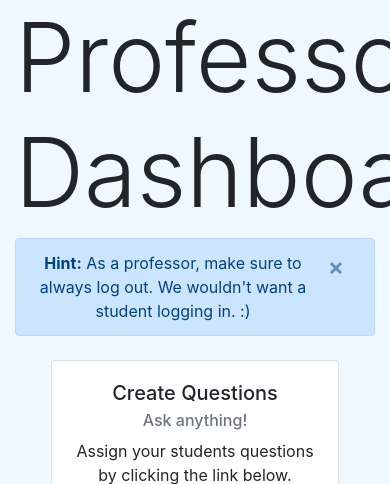
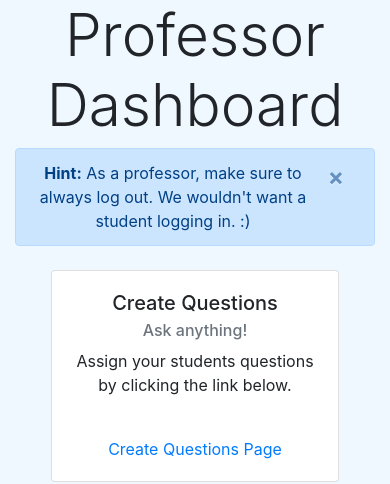
Before and after one commit to cchromak/Testing-Website, a PHP site: page /professor/professor.php in a window 390 px wide; the page is wider, and only the part inside the window is pictured. Shown: the part 104-588 px from the top of that part. Run offline with PHP 8.4, Linux system fonts and the light colour scheme; the visitor is signed in with stand-in values (Sample User, id 1); data that the repository does not hold is empty.

Commit message:
matching the css from style index to the main page

```diff
--- a/professor/styleIndex.css
+++ b/professor/styleIndex.css
@@ -78,6 +78,19 @@ button[disabled] > span{
 
     }
 }
+@media only screen and (max-width: 980px) {
+   form{
+    padding: 2% 30% 0 30%;
+   }
+
+
+}
+@media only screen and (max-width: 450px) {
+   .display-1{
+    font-size:15vw;
+   }
+
+}
 .dashboardLabel{
     padding: 8px 16px;
     background-color: #656c99;
```
